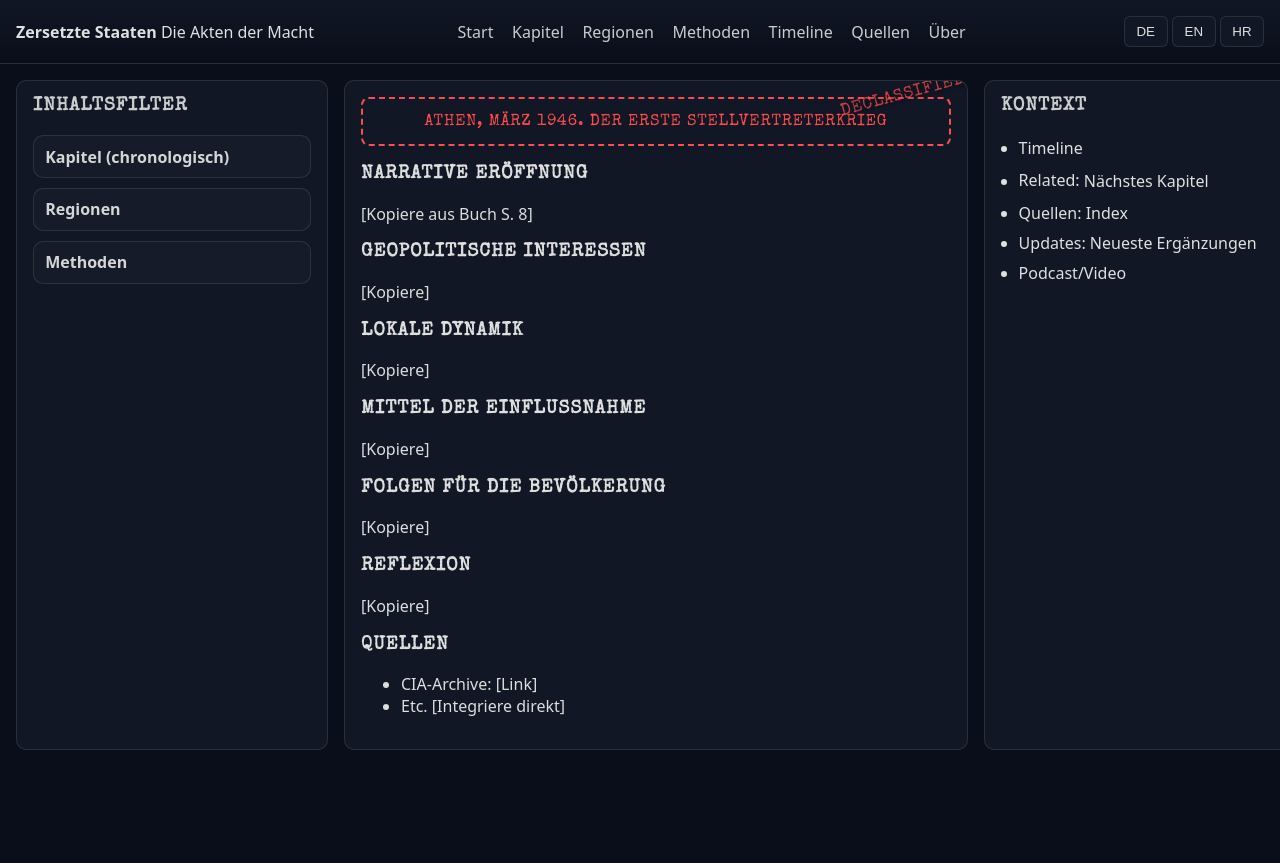
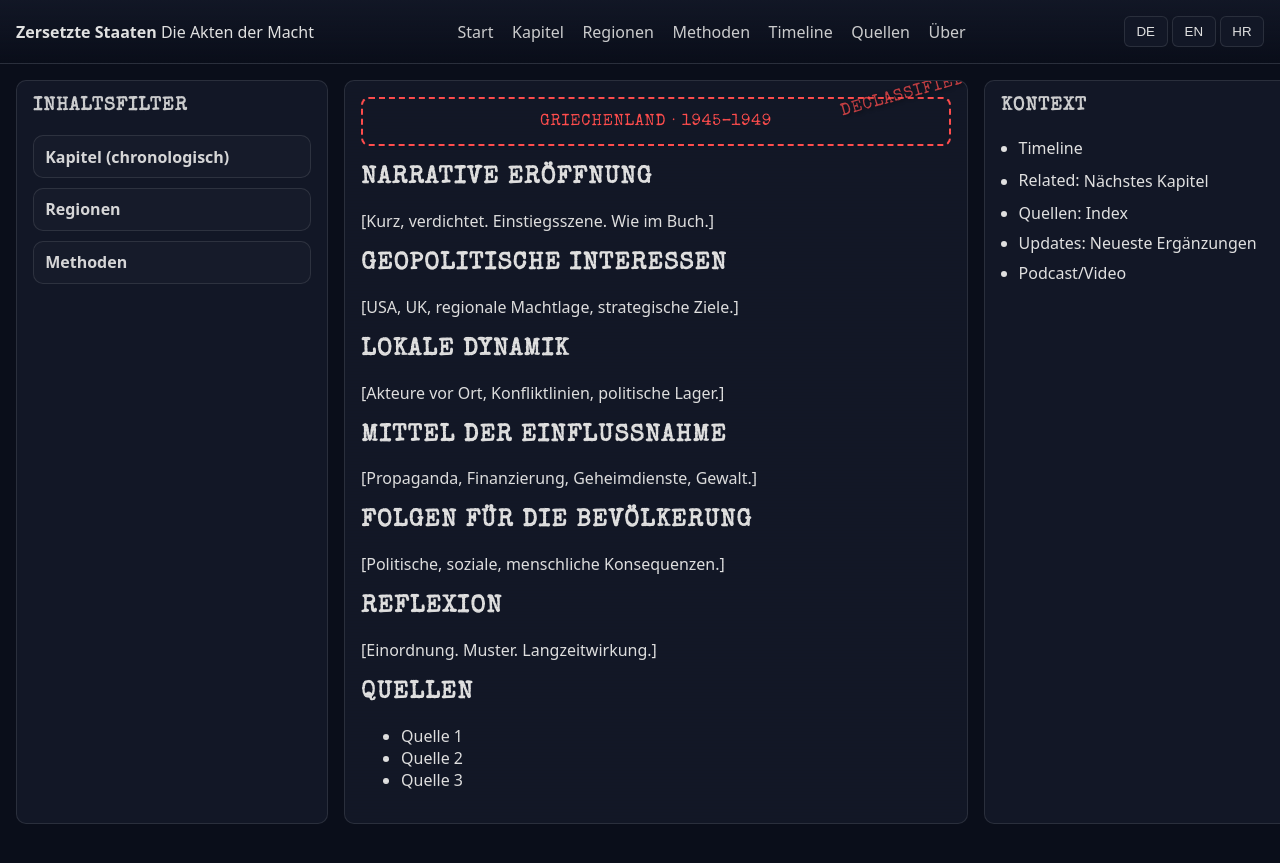
Before and after one commit to bozart-army/zersetzte-staaten-site, a Jekyll site: the page built from de/kapitel/1.md, in a window 1280 px wide. Shown: the top 863 px of the page. Built offline with Jekyll 4.4.1, drawn with Linux system fonts in a browser that asks for light colours; our own code applies the rules of GitHub Pages for plain Markdown files.

Commit message:
Finalize DE chapter template

```diff
--- a/de/kapitel/1.md
+++ b/de/kapitel/1.md
@@ -1,27 +1,30 @@
 ---
 title: Kapitel 1 – Griechenland 1945–1949
 lang: de
+permalink: /de/kapitel/1/
 ---
-<div class="aktenkopf">Athen, März 1946. Der erste Stellvertreterkrieg</div>
 
-### Narrative Eröffnung
-[Kopiere aus Buch S. 8]
+<div class="aktenkopf">Griechenland · 1945–1949</div>
 
-### Geopolitische Interessen
-[Kopiere]
+## Narrative Eröffnung
+[Kurz, verdichtet. Einstiegsszene. Wie im Buch.]
 
-### Lokale Dynamik
-[Kopiere]
+## Geopolitische Interessen
+[USA, UK, regionale Machtlage, strategische Ziele.]
 
-### Mittel der Einflussnahme
-[Kopiere]
+## Lokale Dynamik
+[Akteure vor Ort, Konfliktlinien, politische Lager.]
 
-### Folgen für die Bevölkerung
-[Kopiere]
+## Mittel der Einflussnahme
+[Propaganda, Finanzierung, Geheimdienste, Gewalt.]
 
-### Reflexion
-[Kopiere]
+## Folgen für die Bevölkerung
+[Politische, soziale, menschliche Konsequenzen.]
 
-### Quellen
-- CIA-Archive: [Link]
-- Etc. [Integriere direkt]
+## Reflexion
+[Einordnung. Muster. Langzeitwirkung.]
+
+## Quellen
+- Quelle 1
+- Quelle 2
+- Quelle 3
```
